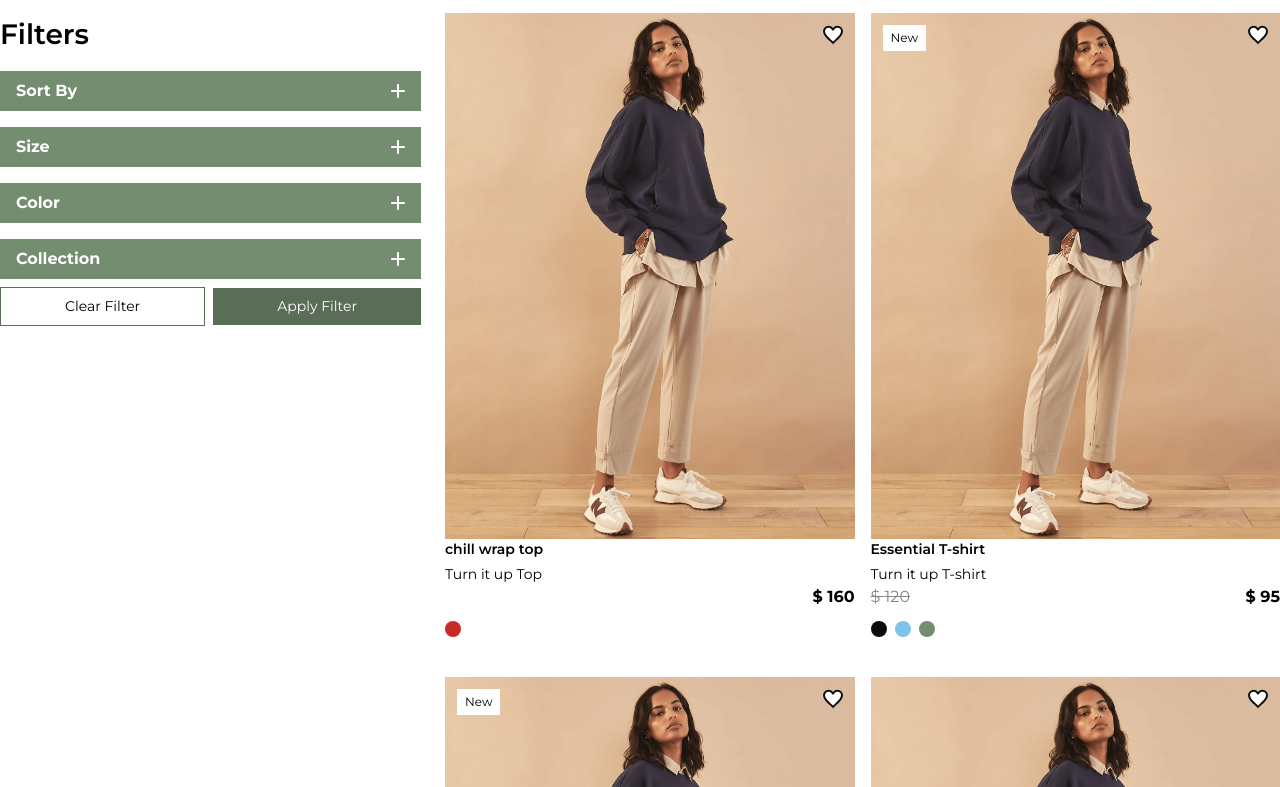
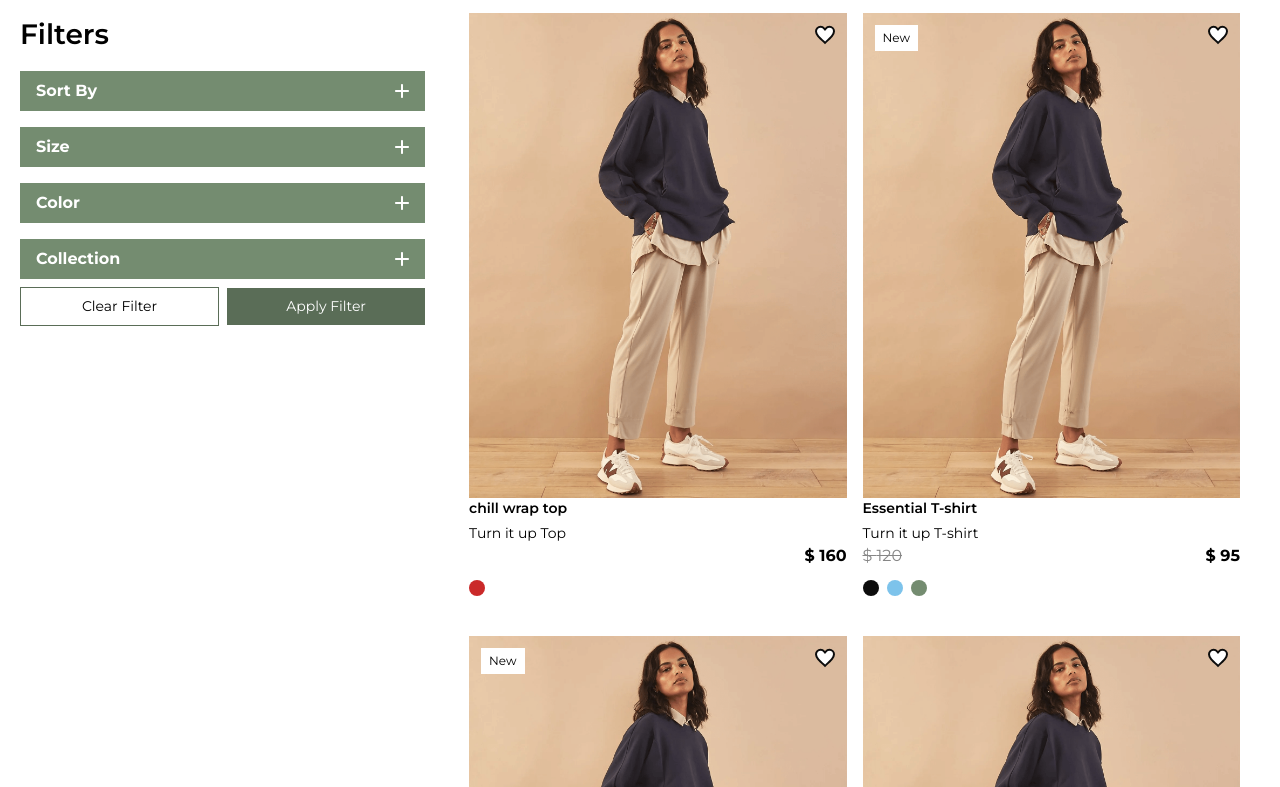
Before and after one commit to javadyousefi1/modimal-front, a React (Vite) app: page /products in a window 1280 px wide. Shown: the part 781-1568 px from the top of the page. Built offline with nearby package versions, Linux system fonts and the light colour scheme; no server answers.

Commit message:
fix responsive design of product

```diff
--- a/src/components/shared/Button.tsx
+++ b/src/components/shared/Button.tsx
@@ -16,7 +16,7 @@ const Button: React.FC<ButtonPropType> = ({
   disabled = false,
   onClick = () => {},
 }) => {
-  const buttonStyle = `text-black px-3 py-2 md:px-16 w-full disabled:cursor-not-allowed disabled:bg-gray-500 disabled:opacity-50 transition linear duration-150 ${
+  const buttonStyle = `text-black px-3 py-2 md:px-5 w-full disabled:cursor-not-allowed disabled:bg-gray-500 disabled:opacity-50 transition linear duration-150 ${
     theme === "white" ? "bg-white" : "bg-primary-600 text-white"
   } ${className}`;
 
--- a/src/components/user/products/ProductFilter.tsx
+++ b/src/components/user/products/ProductFilter.tsx
@@ -195,14 +195,14 @@ const ProductFilter: React.FC = ({ filterData, handleFilter }) => {
       <div className="flex justify-center items-center mt-2 gap-x-2">
         <Button
           type="button"
-          className="min-w-max text-[14px] border-[1px] border-primary-600"
+          className="!min-w-max text-[14px] border-[1px] border-primary-600"
           onClick={handleClear}
         >
           Clear Filter
         </Button>
         <Button
           type="button"
-          className="min-w-max text-[14px]"
+          className="!min-w-max text-[14px]"
           theme="primary"
           onClick={onSubmit}
         >
--- a/src/pages/user/Products.tsx
+++ b/src/pages/user/Products.tsx
@@ -121,12 +121,12 @@ const Products: React.FC = () => {
         </span>
       </div>
       {/* product */}
-      <div className="sm:flex sm:justify-center sm:items-start sm:gap-x-6 mt-12 container">
+      <div className="sm:flex sm:justify-center sm:items-start sm:gap-x-6 mt-12 px-5 container">
         {/* desktop filter */}
         <div className="md:w-1/3 xl:w-1/3 hidden md:block">
           <ProductFilter filterData={filterData} handleFilter={handleFilter}/>
         </div>
-        <div className="md:w-2/3 xl:w-2/3">
+        <div className="md:w-2/3 xl:w-2/3 px-5">
           <div className="grid grid-cols-2 sm:grid-cols-3 md:grid-cols-3 lg:grid-cols-2 gap-x-4">
             {products.map((item, index) => (
               <div key={index}>
```
